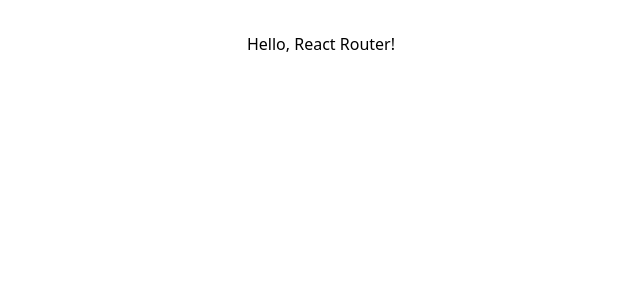
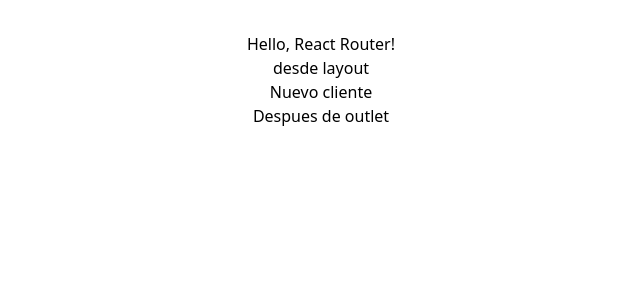
Before and after one commit to RaskovskyDavid/crm-react, a React (Vite) app: page /clientes/nuevo in a window 1280 px wide. Shown: the top 300 px of the page, without its empty margins (319-959 px from the left). Built offline with nearby package versions, Linux system fonts and the light colour scheme.

Commit message:
anidar routes

```diff
--- a/src/App.jsx
+++ b/src/App.jsx
@@ -3,8 +3,10 @@
 import './App.css'
 import IniciarSesion from './layout/IniciarSesion';
 import Layout from './layout/Layout';
+import EditarCliente from './paginas/EditarCliente';
 import Inicio from './paginas/Inicio';
 import LoginForm from './paginas/LoginForm';
+import NuevoCliene from './paginas/NuevoCliene';
 
 function App() {
 
@@ -20,6 +22,8 @@
         <Routes>
           <Route path="/clientes" element={<Layout />}>
             <Route index element={<Inicio />} />
+            <Route path='nuevo' element={<NuevoCliene />} />
+            <Route path='editar'  element={<EditarCliente />} />
           </Route>
         </Routes>
 
```
